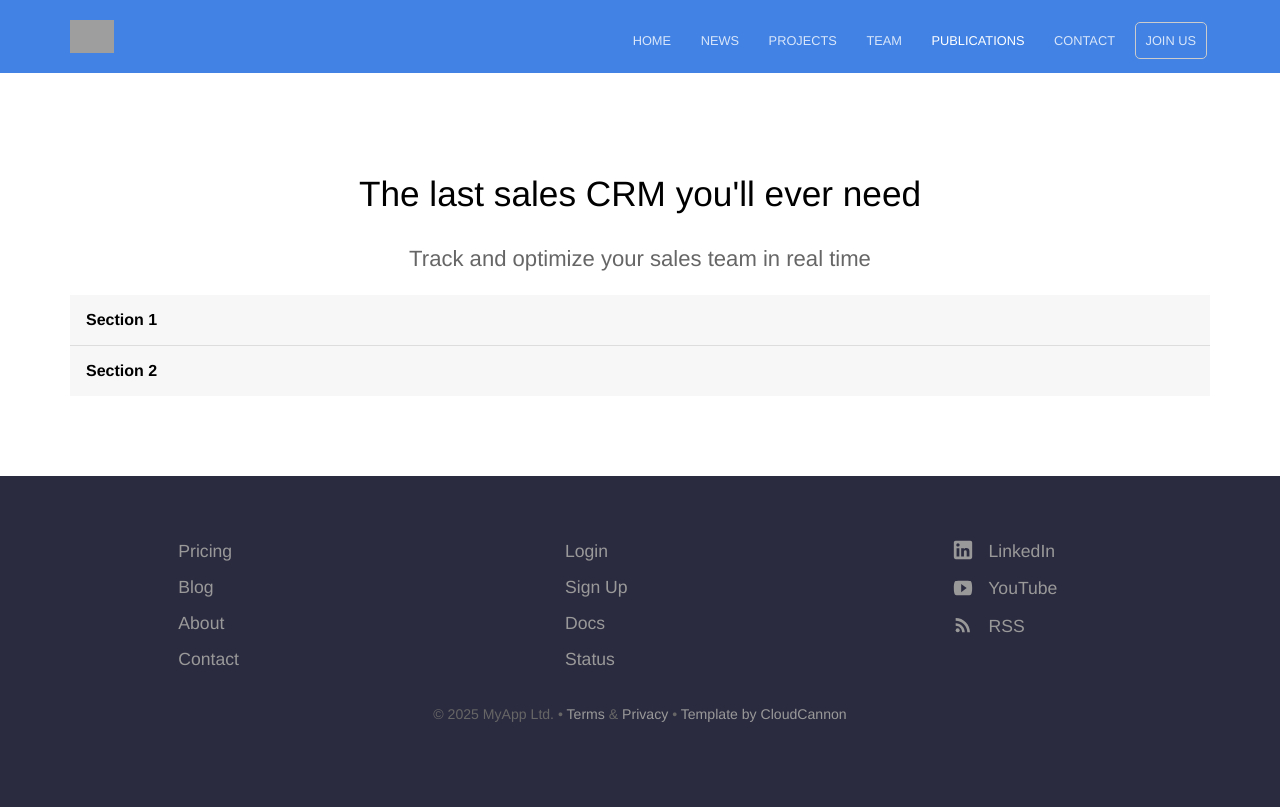
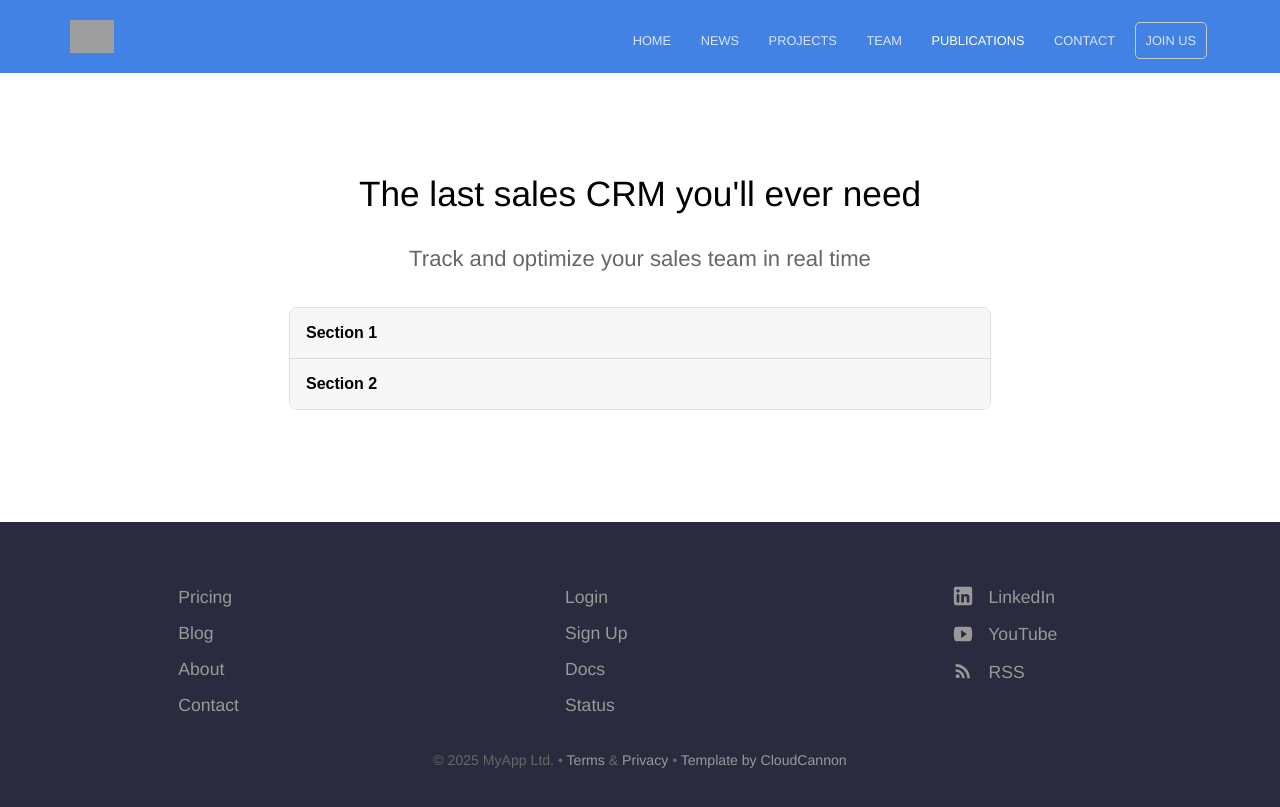
Before and after one commit to linzlabinsilmed/linzlabinsilmed.github.io, a Jekyll site: the page built from publications.html, in a window 1280 px wide. Shown: the top 807 px of the page. Built offline with Jekyll 4.4.1, drawn with Linux system fonts in a browser that asks for light colours; grey boxes are pictures that could not be loaded.

Commit message:
Update pricing.scss

```diff
--- a/_sass/pricing.scss
+++ b/_sass/pricing.scss
@@ -1,4 +1,4 @@
-.custom-accordion {
+.accordion {
   max-width: 700px;
   margin: 2rem auto;
   border: 1px solid #ddd;
@@ -42,10 +42,12 @@
   padding: 1rem;
 }
 
-.chevron {
+.accordion-icon {
+  font-size: 1.2rem;
+  font-weight: bold;
   transition: transform 0.3s ease;
 }
 
-.rotate {
-  transform: rotate(180deg);
+.accordion-body.open + .accordion-header .accordion-icon {
+  transform: rotate(45deg);
 }
```
